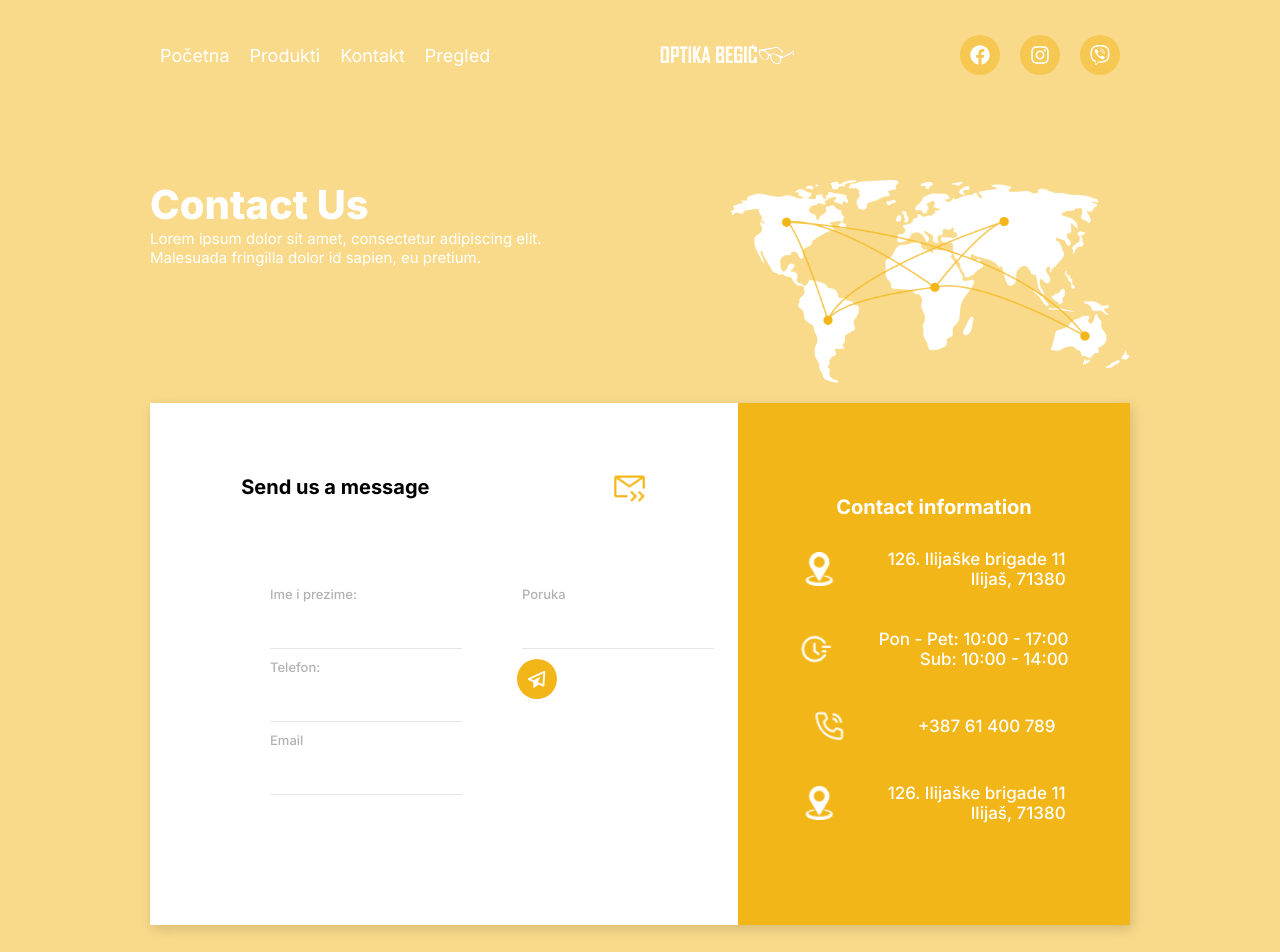
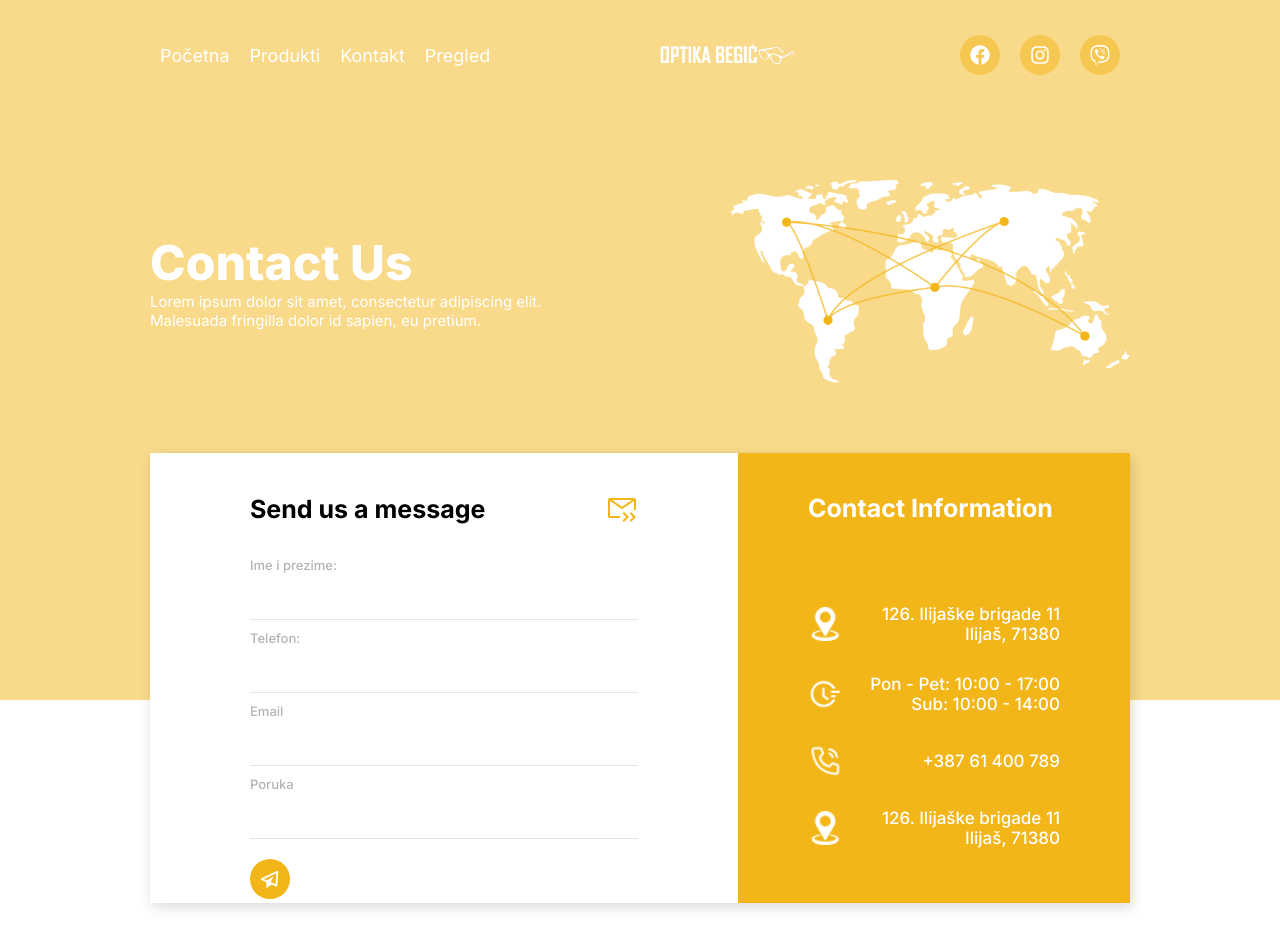
Before and after one commit to farisbegic/optika-begic, a Next.js app in the folder frontend/: page /contact in a window 1280 px wide. Shown: the top 952 px of the page. Built offline with nearby package versions, Linux system fonts and the light colour scheme.

Commit message:
Changed details on Contact Page

```diff
--- a/frontend/components/Contact/ContactDetails/ContactDetails.elements.js
+++ b/frontend/components/Contact/ContactDetails/ContactDetails.elements.js
@@ -5,14 +5,15 @@ export const ContactDetailsContainer = styled(FlexContainer)`
   justify-content: space-between;
   margin: 50px 0;
 
-  @media screen and (max-width: 400px){
-    justify-content: center;
+  @media screen and (max-width: 450px){
+    margin: 0 0 30px 0;
   }
 `;
 
 export const ContactDetailsText = styled(FlexSection)`
   flex-direction: column;
   align-items: flex-start;
+  justify-content: center;
   width: 50%;
 
   @media screen and (max-width: 435px){
@@ -22,15 +23,21 @@ export const ContactDetailsText = styled(FlexSection)`
   }
 `;
 
-export const ContactHeader = styled(Header)`
+export const ContactHeader = styled.h1`
+  font-weight: 800;
+  font-size: 48px;
   color: var(--white);
 
-  @media screen and (max-width: 1350px){
+  @media screen and (max-width: 1200px){
     font-size: 40px;
   }
 
-  @media screen and (max-width: 850px){
+  @media screen and (max-width: 900px){
     font-size: 30px;
+  }
+
+  @media screen and (max-width: 435px){
+    font-size: 40px;
   }
 `;
 
@@ -38,11 +45,15 @@ export const ContactDescription = styled(Description)`
   color: var(--white);
   width: 80%;
 
-  @media screen and (max-width: 850px){
+  @media screen and (max-width: 900px){
     font-size: 13px;
     width: 100%;
   }
 
+  @media screen and (max-width: 435px){
+    font-size: 16px;
+    width: 90%;
+  }
 `;
 
 export const WorldImage = styled.img`
--- a/frontend/components/Contact/ContactInformation/ContactInformation.elements.js
+++ b/frontend/components/Contact/ContactInformation/ContactInformation.elements.js
@@ -3,8 +3,8 @@ import {FlexContainer, FlexSection} from "../../globalStyles";
 
 export const ContactBox = styled(FlexSection)`
   position: relative;
-  top: -50px;
   margin: 0 150px;
+  height: 450px;
   box-shadow: 2px 4px 12px rgba(0, 0, 0, 0.15);
 
   @media screen and (max-width: 1150px){
@@ -26,7 +26,7 @@ export const ContactBox = styled(FlexSection)`
 
 export const ContactLeft = styled(FlexSection)`
   background-color: var(--white);
-  justify-content: center;
+  justify-content: space-between;
   align-items: center;
   flex-direction: column;
   width: 60%;
@@ -38,48 +38,60 @@ export const ContactLeft = styled(FlexSection)`
 `;
 
 export const ContactHeader = styled(FlexSection)`
-  justify-content: space-around;
+  justify-content: space-between;
   align-items: center;
   width: 100%;
-  padding: 22px 0;
+  padding: 0 100px;
 
-  @media screen and (max-width: 500px){
-    flex-direction: column;
+  @media screen and (max-width: 600px){
+    padding: 22px 50px;
   }
 `;
 
 export const FormHeading = styled.h4`
-  font-size: 20px;
-  padding: 10px 0;
+  font-size: 25px;
+  width: 100%;
   font-weight: 700;
   color: ${props => props.color};
+
+  @media screen and (max-width: 500px){
+    font-size: 20px;
+  }
 `;
 
 export const FormIcon = styled.img`
   width: 35px;
+
+  @media screen and (max-width: 450px){
+    width: 32px;
+  }
 `;
 
 export const ContactForm = styled.form`
   display: flex;
-  justify-content: space-around;
+  justify-content: space-between;
+  padding: 22px 100px;
   align-items: flex-start;
   color: var(--white);
   width: 100%;
-  padding: 45px 90px 90px;
 
-  @media screen and (max-width: 550px){
+  @media screen and (max-width: 1450px){
     flex-direction: column;
   }
 
-  @media screen and (max-width: 450px){
-    width: auto;
-    padding: 0;
+  @media screen and (max-width: 600px){
+    width: 100%;
+    padding: 22px 50px;
   }
 `;
 
 export const FormBox = styled(FlexSection)`
   flex-direction: column;
-  margin: 0 15px;
+  width: 95%;
+
+  @media screen and (max-width: 1450px){
+    width: 100%;
+  }
 `;
 
 export const FormLabel = styled.label`
@@ -91,9 +103,9 @@ export const FormLabel = styled.label`
 
 export const FormInput = styled.input`
   border: none;
+  outline: none;
   padding: 10px 0;
   border-bottom: 1px solid #E5E5E5;
-  outline: none;
 `;
 
 export const SendButton = styled.button`
@@ -104,42 +116,56 @@ export const SendButton = styled.button`
   align-items: center;
   height: 40px;
   width: 40px;
-  margin: 10px;
+  margin: 20px 0;
   background-color: var(--orange);
   border-radius: 50%;
 `;
 
 export const ContactRight = styled(FlexSection)`
   background-color: var(--orange);
-  justify-content: center;
+  justify-content: space-between;
   align-items: center;
   flex-direction: column;
   width: 40%;
+  padding: 40px 100px;
+
+  @media screen and (max-width: 1450px){
+    align-items: flex-start;
+    padding: 40px 70px;
+  }
+
+  @media screen and (max-width: 1250px){
+    padding: 40px;
+  }
+
+  @media screen and (max-width: 1150px){
+    padding: 30px 100px;
+    width: 100%;
+  }
+
+  @media screen and (max-width: 600px){
+    padding: 30px 50px;
+  }
+`;
+
+export const ContactSection = styled(FlexSection)`
+  flex-direction: column;
+  width: 100%;
 
   @media screen and (max-width: 1150px){
     padding: 30px 0;
-    width: 100%;
   }
 `;
 
 export const ContactPart = styled(FlexSection)`
-  justify-content: space-around;
+  justify-content: space-between;
   align-items: center;
-  padding: 20px 0;
-  width: 50%;
-
-  @media screen and (max-width: 1490px){
-    width: 80%;
-  }
+  padding: 15px 0;
+  width: 100%;
 
   @media screen and (max-width: 1150px){
-    width: 50%;
+    justify-content: space-between;
   }
-
-  @media screen and (max-width: 600px){
-    width: 90%;
-  }
-
 `;
 
 export const InformationSection = styled(FlexSection)`
@@ -153,7 +179,7 @@ export const InformationText = styled.h5`
   font-size: 17px;
   font-weight: 500;
 
-  @media screen and (max-width: 1150px){
+  @media screen and (max-width: 450px){
     font-size: 14px;
   }
 `;
--- a/frontend/components/Contact/ContactInformation/ContactInformation.js
+++ b/frontend/components/Contact/ContactInformation/ContactInformation.js
@@ -3,7 +3,7 @@ import {BiPaperPlane} from 'react-icons/bi';
 import {
     ContactBox,
     ContactForm,
-    ContactLeft, ContactPart, ContactRight,
+    ContactLeft, ContactPart, ContactRight, ContactSection,
     FormBox,
     FormHeading,
     FormIcon,
@@ -28,7 +28,6 @@ const ContactInformation = () => {
     };
     return (
         <ContactBox>
-
             <ContactLeft>
                 <ContactHeader>
                     <FormHeading color="black">Send us a message</FormHeading>
@@ -60,7 +59,8 @@ const ContactInformation = () => {
             </ContactLeft>
 
             <ContactRight>
-                <FormHeading color="white">Contact information</FormHeading>
+                <FormHeading color="white">Contact Information</FormHeading>
+                <ContactSection>
                     <ContactPart>
                         <FormIcon src="location.png"/>
                         <InformationSection>
@@ -88,6 +88,7 @@ const ContactInformation = () => {
                             <InformationText>Ilijaš, 71380</InformationText>
                         </InformationSection>
                     </ContactPart>
+                </ContactSection>
             </ContactRight>
 
         </ContactBox>
--- a/frontend/components/Contact/Hero/Hero.elements.js
+++ b/frontend/components/Contact/Hero/Hero.elements.js
@@ -4,4 +4,10 @@ export const HeroSection = styled.div`
   background-color: var(--light-orange);
   padding-bottom: 100px;
   position: relative;
+  height: 700px;
+  margin-bottom: 500px;
+
+  @media screen and (max-width: 1150px){
+    margin-bottom: 800px;
+  }
 `;
```
Lines whose indentation alone changed are shown as unchanged.
